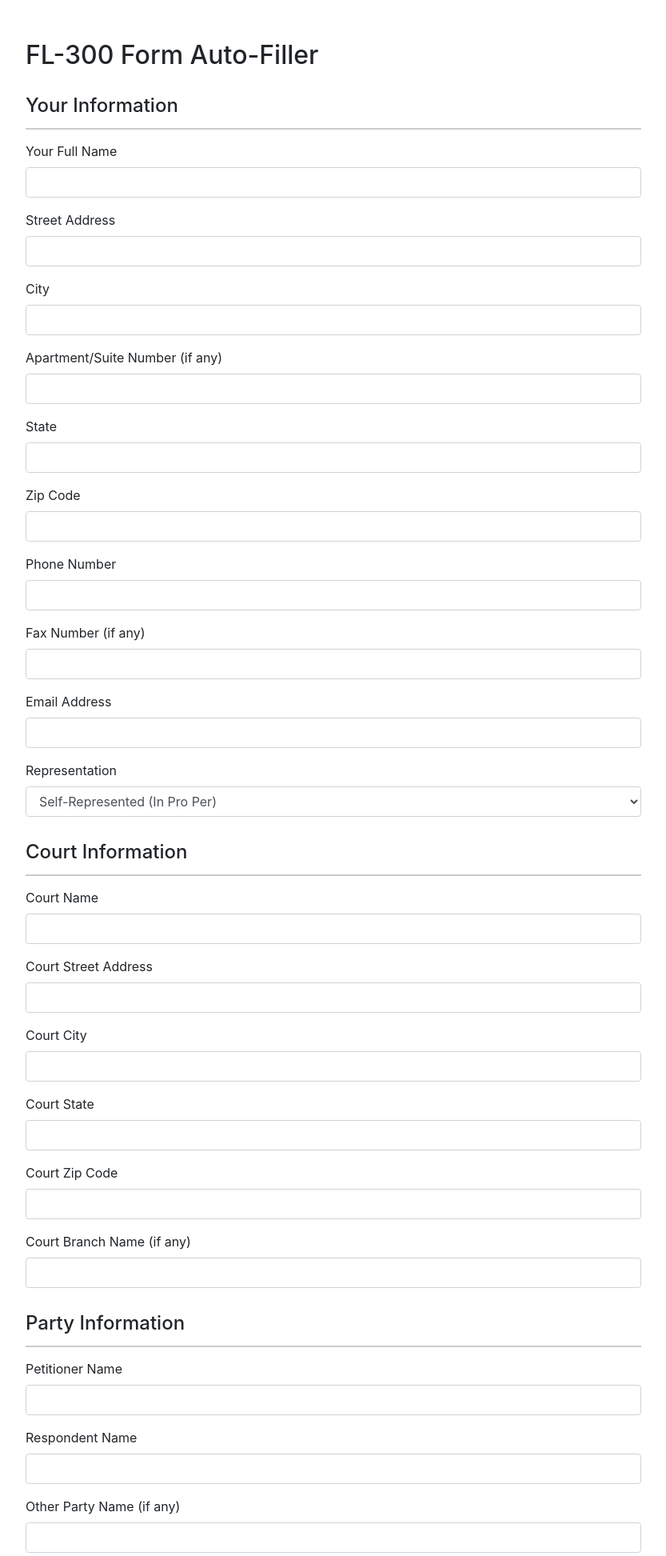
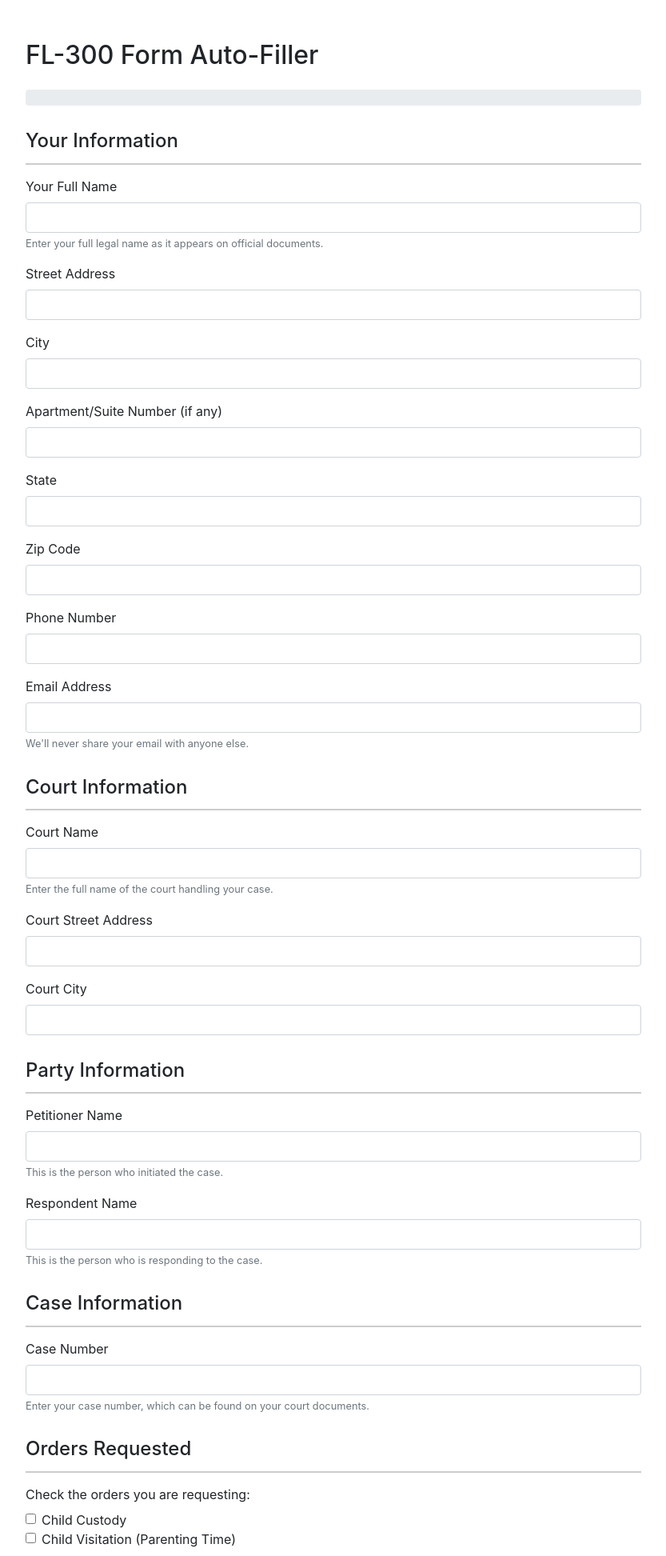
Before and after one commit to RichardAragon/FL300FormFiller, a Flask app: page / in a window 1280 px wide. Shown: the top 1945 px of the page at 80% size, without its empty margins (223-1056 px from the left). Run offline with Flask 3, Linux system fonts and the light colour scheme; some libraries are stand-ins or nearby versions.

Commit message:
Update form.html

```diff
--- a/templates/form.html
+++ b/templates/form.html
@@ -6,7 +6,6 @@
     <!-- Include Bootstrap CSS for styling -->
     <link rel="stylesheet" href="https://stackpath.bootstrapcdn.com/bootstrap/4.5.0/css/bootstrap.min.css">
     <style>
-        /* Custom styles here */
         .container {
             margin-top: 50px;
             max-width: 800px;
@@ -17,12 +16,29 @@
             border-bottom: 2px solid #ccc;
             padding-bottom: 5px;
         }
+        .tooltip-inner {
+            max-width: 350px;
+            text-align: left;
+        }
+        .progress {
+            height: 20px;
+        }
     </style>
+    <!-- Include jQuery and Bootstrap JS for interactivity -->
+    <script src="https://code.jquery.com/jquery-3.5.1.slim.min.js"></script>
+    <script src="https://cdn.jsdelivr.net/npm/popper.js@1.16.0/dist/umd/popper.min.js"></script>
+    <script src="https://stackpath.bootstrapcdn.com/bootstrap/4.5.0/js/bootstrap.min.js"></script>
 </head>
 <body>
     <div class="container">
         <h2 class="mb-4">FL-300 Form Auto-Filler</h2>
-        <form action="{{ url_for('fill_form_route') }}" method="POST">
+
+        <!-- Progress Bar -->
+        <div class="progress mb-4">
+            <div class="progress-bar" role="progressbar" style="width: 0%;" id="progressBar">0%</div>
+        </div>
+
+        <form action="{{ url_for('fill_form_route') }}" method="POST" id="fl300Form">
             <!-- Your Information -->
             <div class="section-header">
                 <h4>Your Information</h4>
@@ -30,6 +46,7 @@
             <div class="form-group">
                 <label for="cname1">Your Full Name</label>
                 <input type="text" class="form-control" id="cname1" name="cname1" required>
+                <small class="form-text text-muted">Enter your full legal name as it appears on official documents.</small>
             </div>
             <div class="form-group">
                 <label for="cname2">Street Address</label>
@@ -45,30 +62,20 @@
             </div>
             <div class="form-group">
                 <label for="State">State</label>
-                <input type="text" class="form-control" id="State" name="State" required>
+                <input type="text" class="form-control" id="State" name="State" maxlength="2" required>
             </div>
             <div class="form-group">
                 <label for="Zip">Zip Code</label>
-                <input type="text" class="form-control" id="Zip" name="Zip" required>
+                <input type="text" class="form-control" id="Zip" name="Zip" pattern="\d{5}" title="Please enter a valid 5-digit ZIP code" required>
             </div>
             <div class="form-group">
                 <label for="cnumber1">Phone Number</label>
-                <input type="text" class="form-control" id="cnumber1" name="cnumber1" required>
-            </div>
-            <div class="form-group">
-                <label for="cnumber2">Fax Number (if any)</label>
-                <input type="text" class="form-control" id="cnumber2" name="cnumber2">
+                <input type="text" class="form-control" id="cnumber1" name="cnumber1" pattern="\(\d{3}\) \d{3}-\d{4}" title="Please enter a valid phone number (e.g., (123) 456-7890)" required>
             </div>
             <div class="form-group">
                 <label for="cemail">Email Address</label>
                 <input type="email" class="form-control" id="cemail" name="cemail" required>
-            </div>
-            <div class="form-group">
-                <label for="cself">Representation</label>
-                <select class="form-control" id="cself" name="cself">
-                    <option value="In Pro Per">Self-Represented (In Pro Per)</option>
-                    <option value="Attorney">Attorney</option>
-                </select>
+                <small class="form-text text-muted">We'll never share your email with anyone else.</small>
             </div>
 
             <!-- Court Information -->
@@ -78,6 +85,7 @@
             <div class="form-group">
                 <label for="ccourt1">Court Name</label>
                 <input type="text" class="form-control" id="ccourt1" name="ccourt1" required>
+                <small class="form-text text-muted">Enter the full name of the court handling your case.</small>
             </div>
             <div class="form-group">
                 <label for="ccourt2">Court Street Address</label>
@@ -87,18 +95,6 @@
                 <label for="ccourt3">Court City</label>
                 <input type="text" class="form-control" id="ccourt3" name="ccourt3" required>
             </div>
-            <div class="form-group">
-                <label for="court_State">Court State</label>
-                <input type="text" class="form-control" id="court_State" name="court_State" required>
-            </div>
-            <div class="form-group">
-                <label for="court_Zip">Court Zip Code</label>
-                <input type="text" class="form-control" id="court_Zip" name="court_Zip" required>
-            </div>
-            <div class="form-group">
-                <label for="ccourt4">Court Branch Name (if any)</label>
-                <input type="text" class="form-control" id="ccourt4" name="ccourt4">
-            </div>
 
             <!-- Party Information -->
             <div class="section-header">
@@ -107,22 +103,12 @@
             <div class="form-group">
                 <label for="cpet1">Petitioner Name</label>
                 <input type="text" class="form-control" id="cpet1" name="cpet1" required>
+                <small class="form-text text-muted">This is the person who initiated the case.</small>
             </div>
             <div class="form-group">
                 <label for="cdef1">Respondent Name</label>
                 <input type="text" class="form-control" id="cdef1" name="cdef1" required>
-            </div>
-            <div class="form-group">
-                <label for="cop1">Other Party Name (if any)</label>
-                <input type="text" class="form-control" id="cop1" name="cop1">
-            </div>
-            <div class="form-group">
-                <label for="cresps1">Your Role</label>
-                <select class="form-control" id="cresps1" name="cresps1" required>
-                    <option value="Petitioner">Petitioner</option>
-                    <option value="Respondent">Respondent</option>
-                    <option value="Other">Other</option>
-                </select>
+                <small class="form-text text-muted">This is the person who is responding to the case.</small>
             </div>
 
             <!-- Case Information -->
@@ -132,6 +118,7 @@
             <div class="form-group">
                 <label for="ccase">Case Number</label>
                 <input type="text" class="form-control" id="ccase" name="ccase" required>
+                <small class="form-text text-muted">Enter your case number, which can be found on your court documents.</small>
             </div>
 
             <!-- Orders Requested -->
@@ -147,30 +134,6 @@
                 <div class="form-check">
                     <input class="form-check-input" type="checkbox" id="order_child_visitation" name="rfo_2" value="Yes">
                     <label class="form-check-label" for="order_child_visitation">Child Visitation (Parenting Time)</label>
-                </div>
-                <div class="form-check">
-                    <input class="form-check-input" type="checkbox" id="order_child_support" name="rfo_9" value="Yes">
-                    <label class="form-check-label" for="order_child_support">Child Support</label>
-                </div>
-                <div class="form-check">
-                    <input class="form-check-input" type="checkbox" id="order_spousal_support" name="rfo_13" value="Yes">
-                    <label class="form-check-label" for="order_spousal_support">Spousal or Partner Support</label>
-                </div>
-                <div class="form-check">
-                    <input class="form-check-input" type="checkbox" id="order_property_control" name="rfo_10" value="Yes">
-                    <label class="form-check-label" for="order_property_control">Property Control</label>
-                </div>
-                <div class="form-check">
-                    <input class="form-check-input" type="checkbox" id="order_attorney_fees" name="rfo_14" value="Yes">
-                    <label class="form-check-label" for="order_attorney_fees">Attorney's Fees and Costs</label>
-                </div>
-                <div class="form-check">
-                    <input class="form-check-input" type="checkbox" id="order_other" name="rfo15">
-                    <label class="form-check-label" for="order_other">Other (specify below)</label>
-                </div>
-                <div class="form-group" style="margin-top:10px;">
-                    <label for="rfo15">If 'Other', please specify:</label>
-                    <input type="text" class="form-control" id="rfo15" name="rfo15">
                 </div>
             </div>
 
@@ -200,5 +163,26 @@
             <button type="submit" class="btn btn-primary">Fill PDF Form</button>
         </form>
     </div>
+
+    <script>
+        // Update progress bar as user fills the form
+        const formElements = document.querySelectorAll('#fl300Form input, #fl300Form select, #fl300Form textarea');
+        const progressBar = document.getElementById('progressBar');
+        formElements.forEach(element => {
+            element.addEventListener('input', updateProgress);
+        });
+
+        function updateProgress() {
+            const filledElements = Array.from(formElements).filter(el => el.value.trim() !== '');
+            const progress = Math.round((filledElements.length / formElements.length) * 100);
+            progressBar.style.width = progress + '%';
+            progressBar.textContent = progress + '%';
+        }
+
+        // Initialize tooltips
+        $(function () {
+            $('[data-toggle="tooltip"]').tooltip()
+        });
+    </script>
 </body>
 </html>
```
